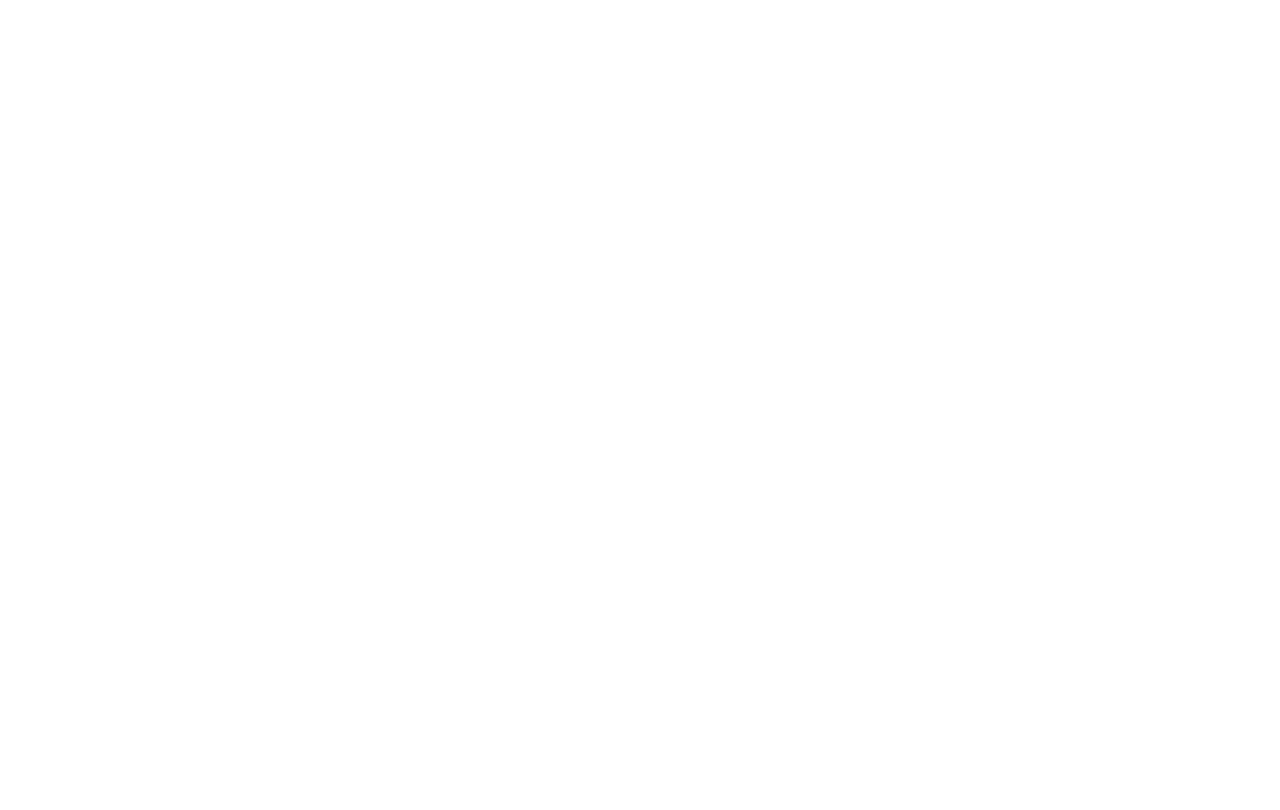
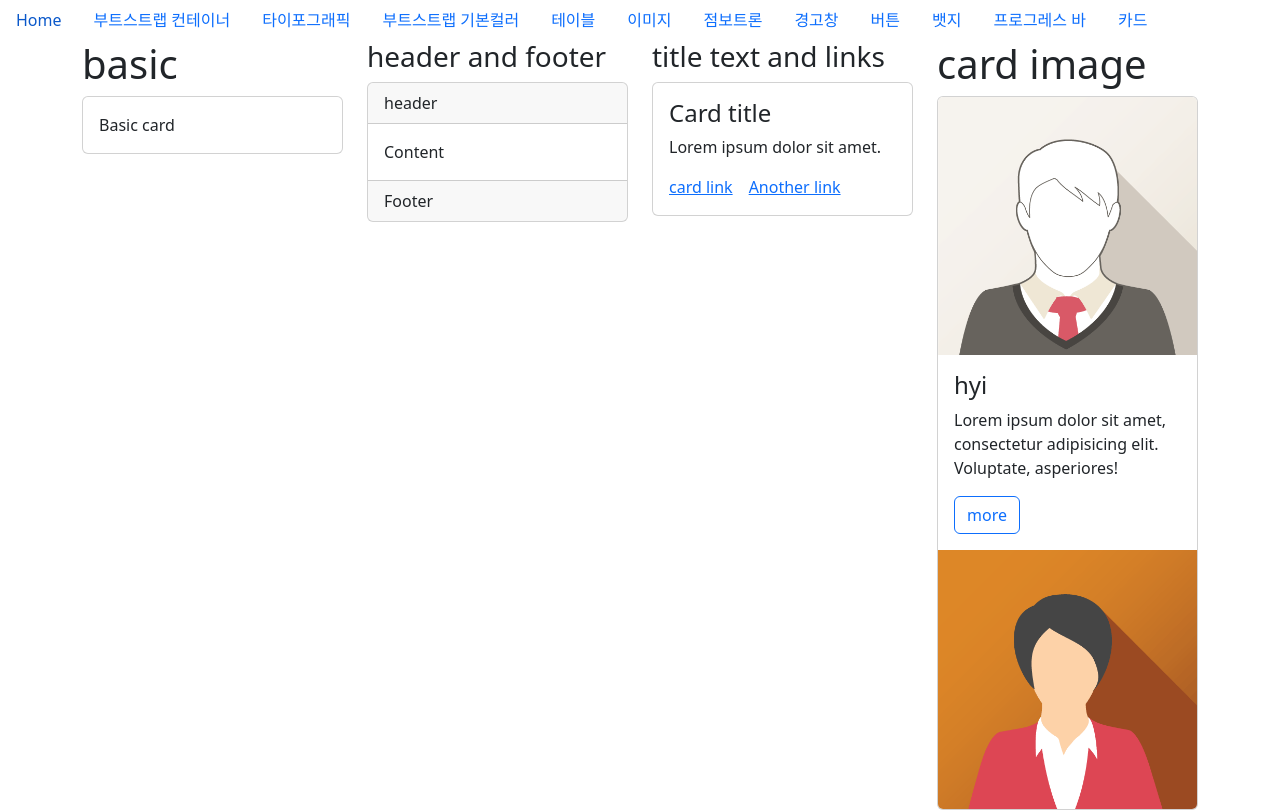
Before and after one commit to anakyn01/bootstrapcomponent, a React (Create React App) app: page /cards in a window 1280 px wide. Before the commit this address had no page. Built offline with nearby package versions, Linux system fonts and the light colour scheme.

Commit message:
bootstrap card

```diff
--- a/src/include/Header.jsx
+++ b/src/include/Header.jsx
@@ -38,6 +38,9 @@
         <li className="nav-item">
             <Link to="/progress" className="nav-link">프로그레스 바</Link>
         </li>
+        <li className="nav-item">
+            <Link to="/cards" className="nav-link">카드</Link>
+        </li>
     </ul>
 </nav>
 <Outlet/>{/*선언하지 않으면 제대로 작동하지 않습니다 */}
--- a/src/index.js
+++ b/src/index.js
@@ -16,6 +16,7 @@
 import Btn from './pages/Btn';
 import Badges from './pages/Badges';
 import Progress from './pages/Progress';
+import Cards from './pages/Cards';
 
 export default function App(){
   return(
@@ -34,6 +35,7 @@
         <Route path="button" element={<Btn/>}/>
         <Route path="badges" element={<Badges/>}/>
         <Route path="progress" element={<Progress/>}/>
+        <Route path="cards" element={<Cards/>}/>
       </Route>
   </Routes>
 </BrowserRouter>
--- /dev/null
+++ b/src/pages/Cards.jsx
@@ -0,0 +1,53 @@
+import { Container, Row, Col } from "react-bootstrap";
+
+const Cards = () => {
+    return(
+<>
+<Container>
+    <Row>
+<Col sm={3}>
+<h1>basic</h1>
+<div className="card">
+    <div className="card-body">Basic card</div>
+</div>
+</Col>
+<Col sm={3}>
+<h1 className="h3">header and footer</h1>
+<div className="card">
+    <div className="card-header">header</div>
+    <div className="card-body">Content</div>
+    <div className="card-footer">Footer</div>
+</div>
+</Col>
+<Col sm={3}>
+<h1 className="h3">title text and links</h1>
+<div className="card">
+    <div className="card-body">
+        <h4 className="card-title">Card title</h4>
+        <p className="card-text">Lorem ipsum dolor sit amet.</p>
+        <a href="#" className="card-link">card link</a>
+        <a href="#" className="card-link">Another link</a>
+    </div>
+</div>
+</Col>
+<Col sm={3}>
+<h1>card image</h1>
+<div className="card">
+    <img src="../img/img_avatar1.png" alt="" className="card-img-top"/>
+<div className="card-body">
+    <h4 className="card-title">hyi</h4>
+    <p className="card-text">
+        Lorem ipsum dolor sit amet, consectetur adipisicing elit. Voluptate, asperiores!
+    </p>
+    <a href="#" className="btn btn-outline-primary">more</a>
+
+</div>
+<img src="../img/img_avatar6.png" alt="" className="card-img-bottom"/>
+</div>
+</Col>
+    </Row>
+</Container>
+</>
+    );
+}
+export default Cards;
```
Also changed, not shown: public/img/img_avatar1.png (added), public/img/img_avatar6.png (added).
